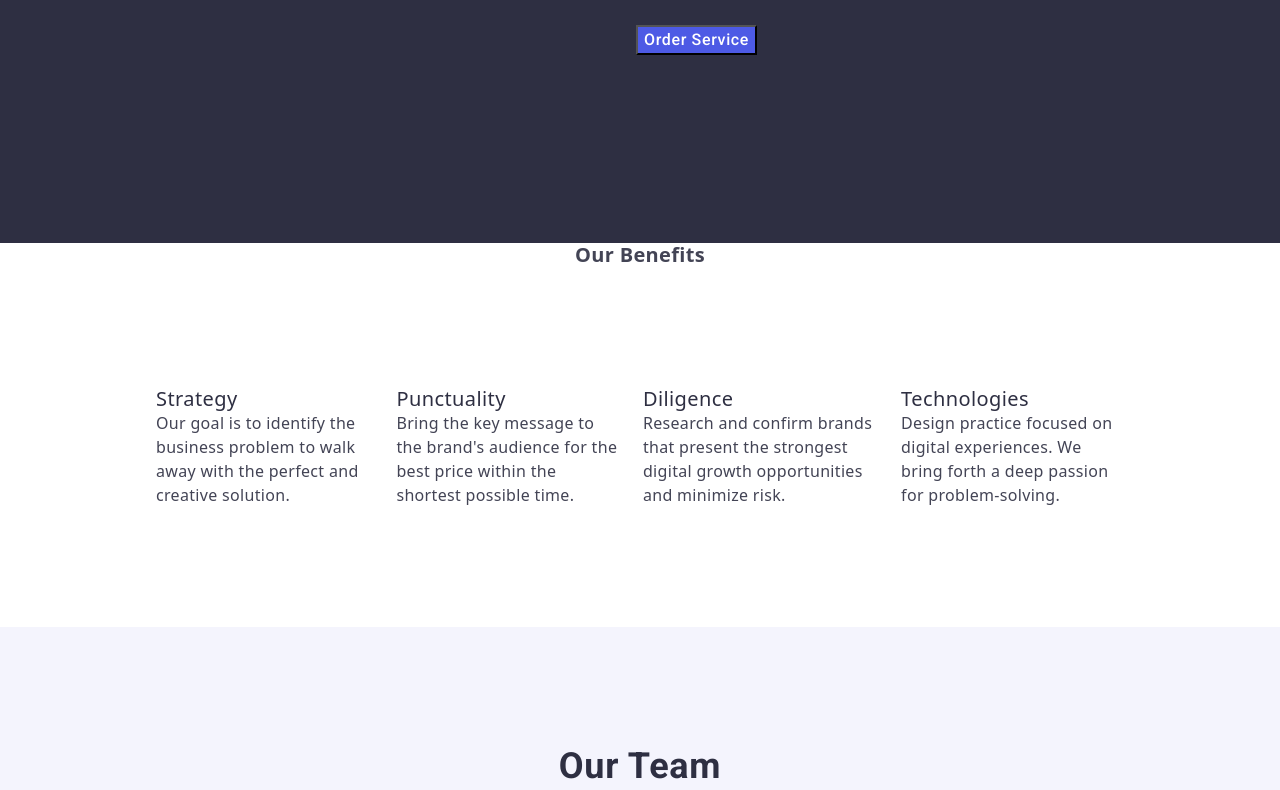
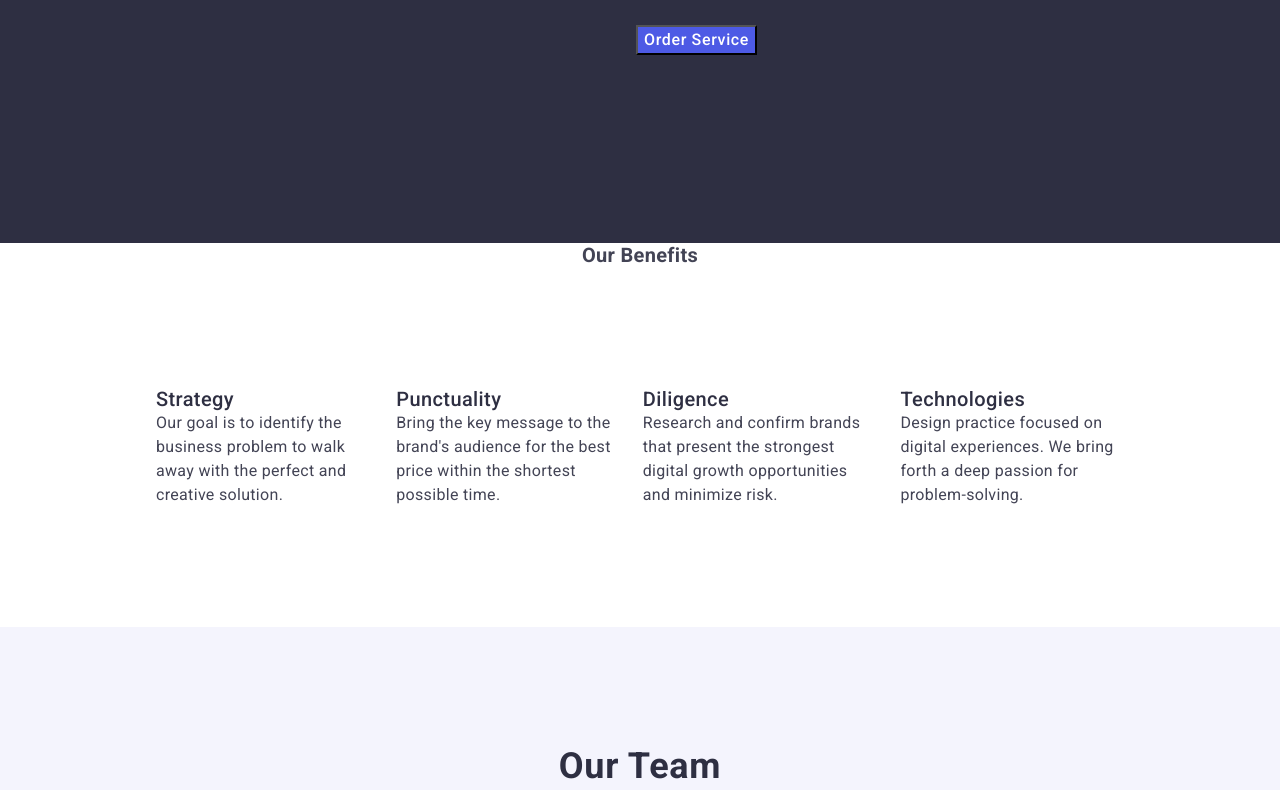
Before and after one commit to zooakva2/goit-homework-03, a plain HTML site: page index.html in a window 1280 px wide. Shown: the part 596-1386 px from the top of the page. Drawn offline with nearby package versions, Linux system fonts and the light colour scheme.

Commit message:
Update index.html

```diff
--- a/index.html
+++ b/index.html
@@ -6,11 +6,12 @@
     <meta http-equiv="X-UA-Compatible" content="IE=edge">
     <meta name="viewport" content="width=device-width, initial-scale=1.0">
     <title>WEBSTUDIO</title>
+    <link rel="stylesheet" href="https://cdnjs.cloudflare.com/ajax/libs/modern-normalize/2.0.0/modern-normalize.min.css">
+    <link rel="stylesheet" href="https://cdnjs.cloudflare.com/ajax/libs/modern-normalize/2.0.0/modern-normalize.css">
     <link rel="preconnect" href="https://fonts.googleapis.com">
     <link rel="preconnect" href="https://fonts.gstatic.com" crossorigin>
     <link href="https://fonts.googleapis.com/css2?family=Raleway:wght@700&family=Roboto:wght@400;500;700&display=swap" rel="stylesheet">
     <link rel="stylesheet" href="./css/styles.css">
-    <link rel="stylesheet" href="https://cdnjs.cloudflare.com/ajax/libs/modern-normalize/2.0.0/modern-normalize.css">
 </head>
 <body>
      <header class="header">
@@ -61,7 +62,6 @@
                     </ul>
                 </div>
             </section>
-        </div>
             <section class="section-three">
                 <div class="container">
                     <h2 class="section-main-title">Our Team</h2>
@@ -123,7 +123,6 @@
                           <p class="text">Marketing</p>
                       </li>
                     </ul>
-            </div>
         </section>
     </div>
     </main>
```
